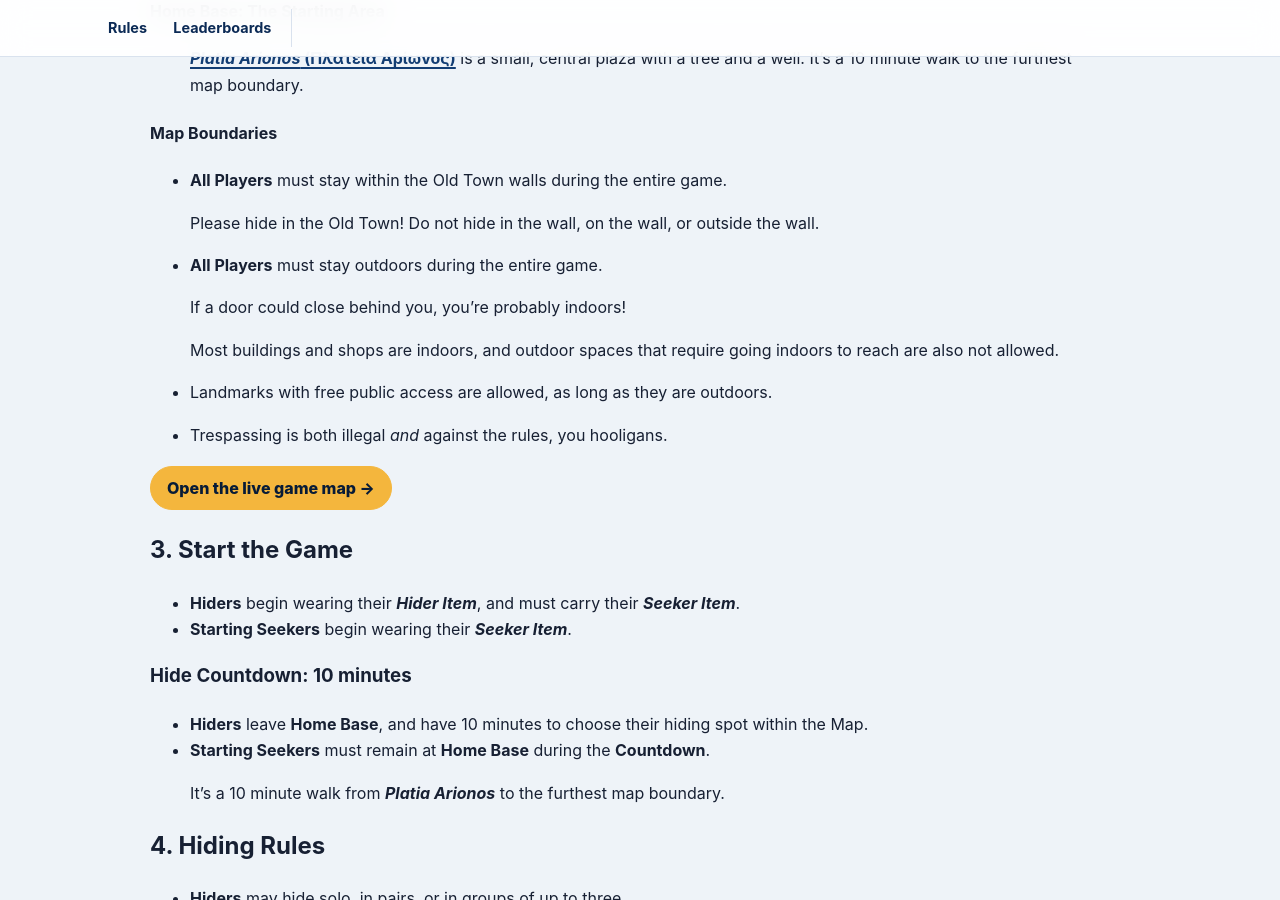
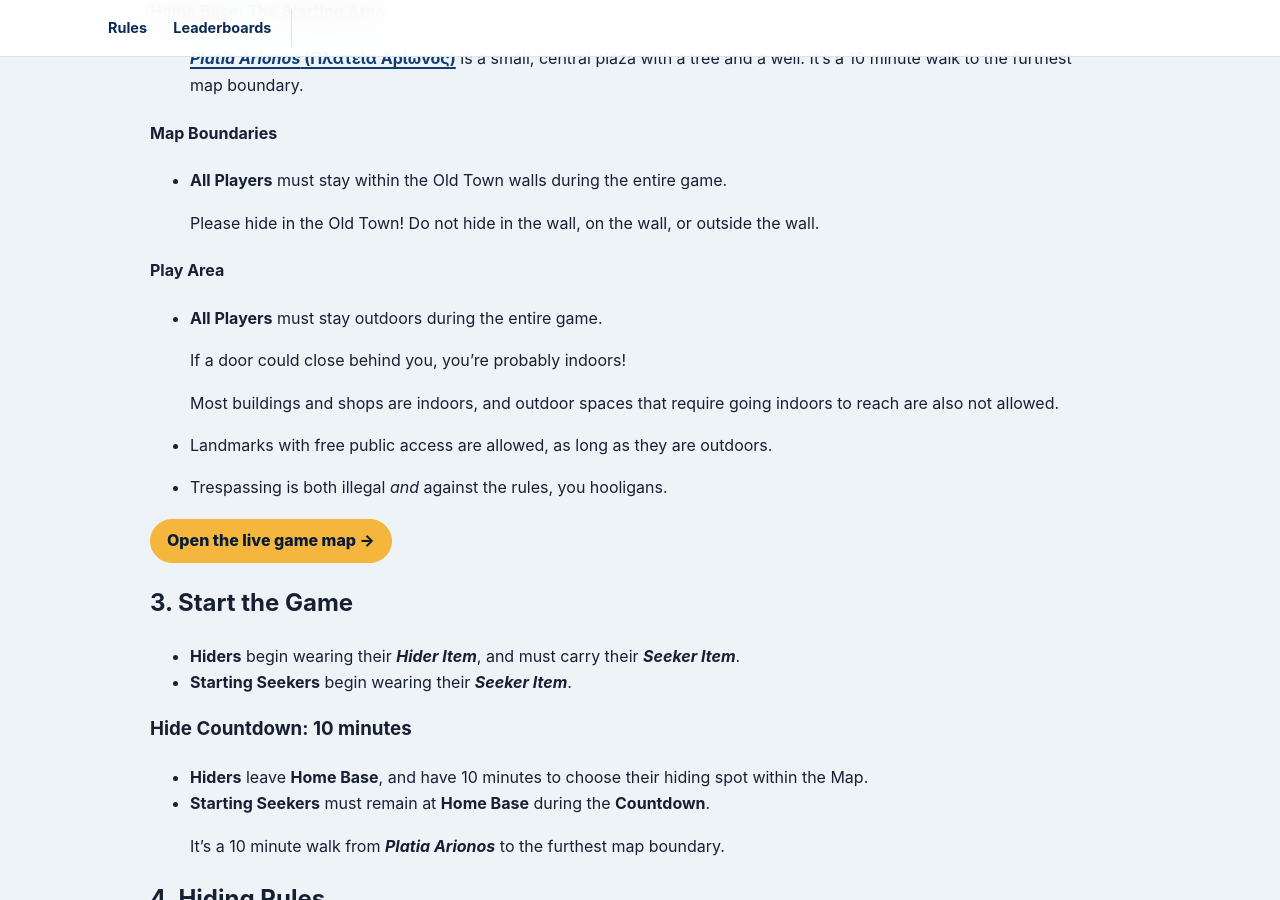
Before and after one commit to mmaxin/hide-and-seek-game, a Jekyll site: the page built from rules.md, in a window 1280 px wide and 900 px high, scrolled down 1758 px. Built offline with Jekyll 4.4.1, drawn with Linux system fonts in a browser that asks for light colours; our own code applies the rules of GitHub Pages for plain Markdown files.

Commit message:
Update rules.md

```diff
--- a/rules.md
+++ b/rules.md
@@ -78,6 +78,7 @@ This could go first, but I always give players game objects as soon as possible
 
 > Please hide in the Old Town! Do not hide in the wall, on the wall, or outside the wall.
 
+#### Play Area
 
 - **All Players** must stay outdoors during the entire game.
 
```
